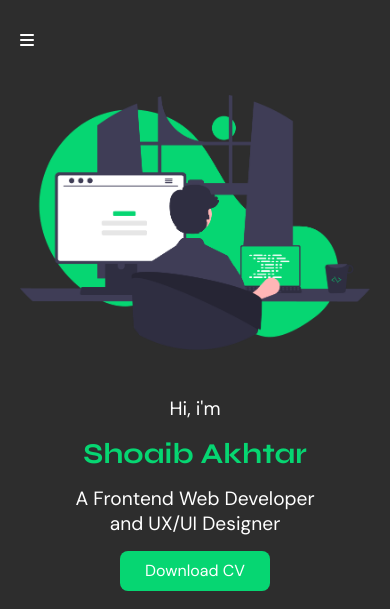
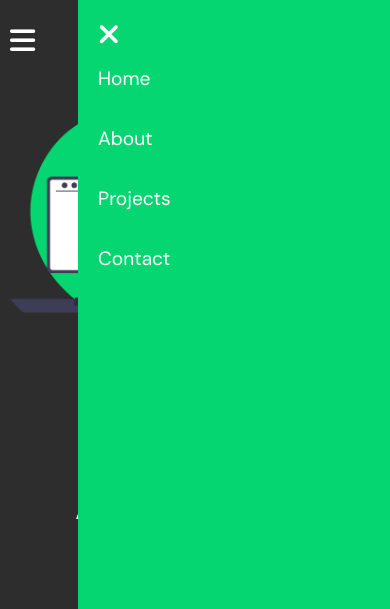
Before and after one commit to shoa1bdev/shoa1b-dev, a plain HTML site: page index.html in a window 390 px wide. Both pictures are taken after a click on the icon 27 px from the left and 40 px from the top of the page. Shown: the top 609 px of the page. Drawn offline with Linux system fonts and the light colour scheme.

Commit message:
Update index.css

```diff
--- a/index.css
+++ b/index.css
@@ -26,6 +26,7 @@ body, html {
     padding-left: 10px;
     margin: auto;
     position: relative;
+    scroll-behavior: smooth;
 }
 ::-webkit-scrollbar {
 	width: 10px;
@@ -70,7 +71,6 @@ body, html {
 }
 .contact-btn:hover {
 	background: var(--primary-color);
-	color: white;
 	transition: .20s ease;
 }
 #home {
@@ -280,6 +280,10 @@ footer {
 .footer, footer > #logo {
 	font-size: 20px;
 }
+.navlinks > .fa-xmark,
+.nav-bar > .fa-bars {
+	display: none;
+}
 @media (min-width: 768px) {
   body {
     width: 750px;
@@ -304,9 +308,65 @@ footer {
   	}
 }
 @media screen and (max-width: 768px) {
+	body,html {
+		padding: 0;
+		overflow-x: hidden;
+	}
+	::-webkit-scrollbar {
+    display: none;
+}
   	.navlinks {
-  		display: none;
+  		height: 100vh;
+  		width: 80vw;
+  		z-index: 1;
+  		flex-direction: column;
+  		align-items: flex-start;
+  		background-color: var(--primary-color);
+  		position: absolute;
+  		gap: 0;
+  		top: 0;
+  		right: 0;
+  		transform: translateX(81vw);
   	}
+  	.active {
+  		transform: translateX(0);
+  	}
+  	.navlinks > .fa-xmark,
+    .nav-bar > .fa-bars {
+	    display: block;
+	    font-size: 1.8rem;
+    }
+    .navlinks > .fa-xmark {
+    	padding-left: 20px;
+    	padding-top: 20px;
+    }
+  	.navlink {
+  		width: 100%;
+  		height: 60px;
+  		font-size: 1.2rem;
+  		display: flex;
+  		align-items: center;
+
+  	}
+  	.navlink > a {
+  		width: 100%;
+  		height: 100%;
+  		display: flex;
+  		align-items: center;
+  		padding-left: 20px;
+  	}
+  	.home:hover a,
+    .about:hover a,
+    .projects:hover a,
+    .contact-btn:hover a {
+	   background-color: #fff;
+	   border: none;
+	   color: var(--primary-color);
+   }
+   .contact-btn {
+	   padding: 0;
+	   border: none;
+   }
   	#home,
   	#about {
   		flex-direction: column-reverse;
@@ -369,4 +429,12 @@ footer {
   	.btns {
   		flex-direction: column;
   	}
+	.nav-bar,
+	#home,
+	#about,
+	#projects,
+	#contact {
+		padding-left:10px;
+		padding-right: 10px;
+	}
   }
```
